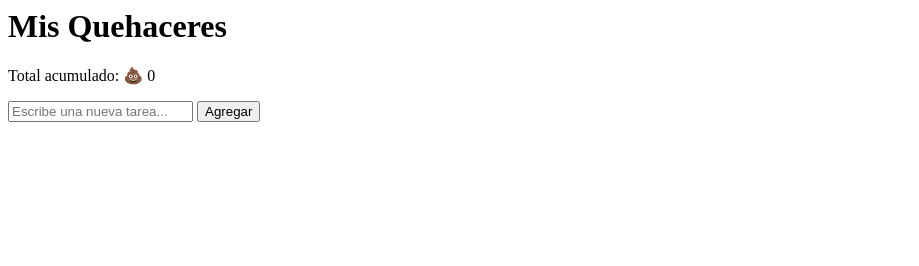
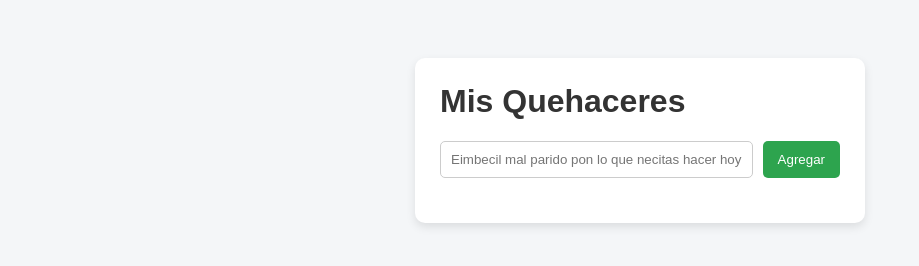
Before and after one commit to miguelalvarado1512usa-blip/tareavcv, a plain HTML site: page index.html in a window 1280 px wide. Shown: the whole page, without its empty margins (0-919 px from the left). Drawn offline with Linux system fonts and the light colour scheme.

Commit message:
Revise index.html structure and add doctype

```diff
--- a/index.html
+++ b/index.html
@@ -1,12 +1,22 @@
+<!DOCTYPE html>
+<html lang="es">
+<head>
+  <meta charset="UTF-8">
+  <meta name="viewport" content="width=device-width, initial-scale=1.0">
+  <title>Mi Lista de Quehaceres</title>
+  <link rel="stylesheet" href="style.css">
+</head>
+<body>
   <div class="container">
     <h1>Mis Quehaceres</h1>
-
-  <!-- AÑADE ESTA LÍNEA AQUÍ PARA EL CONTADOR -->
-  <p id="totalCount">Total acumulado: 💩 0</p>
-
     <div class="input-container">
-    <input type="text" id="taskInput" placeholder="Escribe una nueva tarea...">
+      <input type="text" id="taskInput" placeholder="Eimbecil mal parido pon lo que necitas hacer hoy
+      ...">
       <button id="addBtn">Agregar</button>
     </div>
     <ul id="taskList"></ul>
   </div>
+
+  <script src="script.js"></script>
+</body>
+</html>
```
Lines whose indentation alone changed are shown as unchanged.
